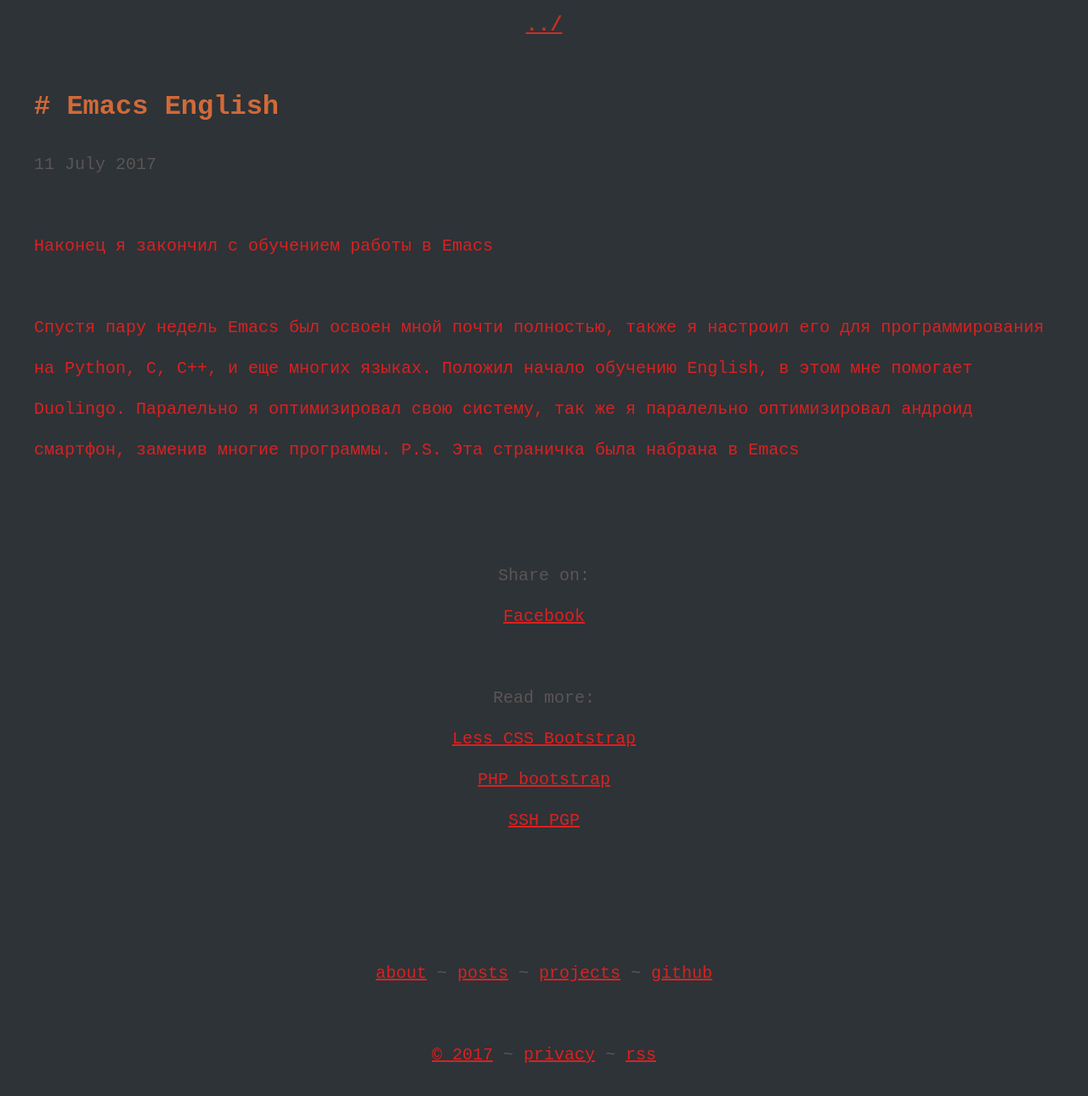
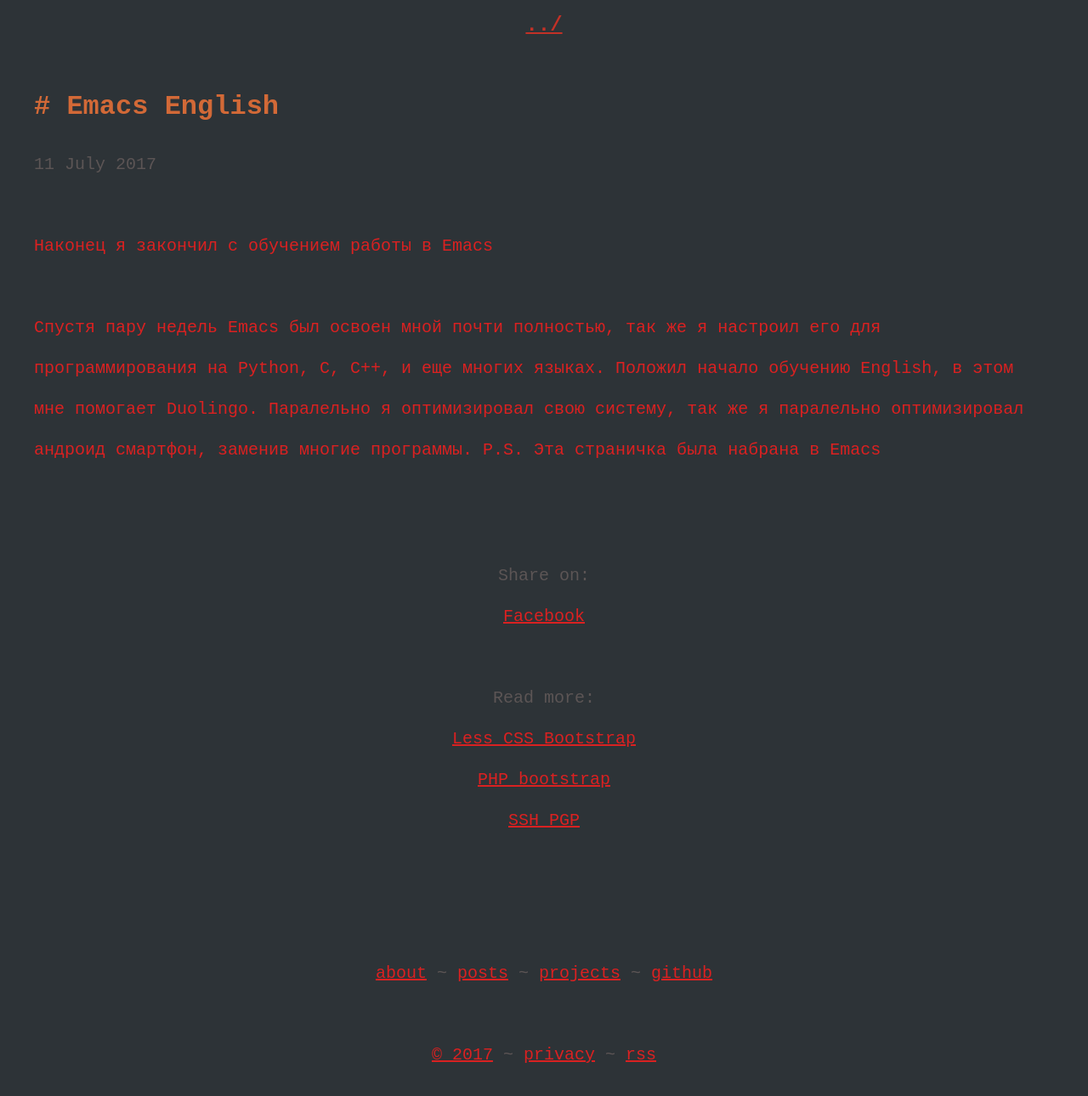
Before and after one commit to xxxvik-xakerxxx/xxxvik-xakerxxx.github.io, a Jekyll site: the page built from _posts/2017-07-11-Emacs-English.markdown, in a window 1280 px wide and 1346 px high. Shown: the top 1290 px of the window at 85% size. Built offline with Jekyll 4.4.1, drawn with Linux system fonts in a browser that asks for light colours.

Commit message:
new post

```diff
--- a/_posts/2017-07-11-Emacs-English.markdown
+++ b/_posts/2017-07-11-Emacs-English.markdown
@@ -11,5 +11,5 @@ redirect_from: "/writing/EE/"
 
 <!--more-->
 
-Спустя пару недель Emacs был освоен мной почти полностью, также я настроил его для программирования на Python, C, C++, и еще многих языках. Положил начало обучению English, в этом мне помогает Duolingo. Паралельно я оптимизировал свою систему, так же я паралельно оптимизировал андроид смартфон, заменив многие программы.
+Спустя пару недель Emacs был освоен мной почти полностью, так же я настроил его для программирования на Python, C, C++, и еще многих языках. Положил начало обучению English, в этом мне помогает Duolingo. Паралельно я оптимизировал свою систему, так же я паралельно оптимизировал андроид смартфон, заменив многие программы.
 P.S. Эта страничка была набрана в Emacs
```
